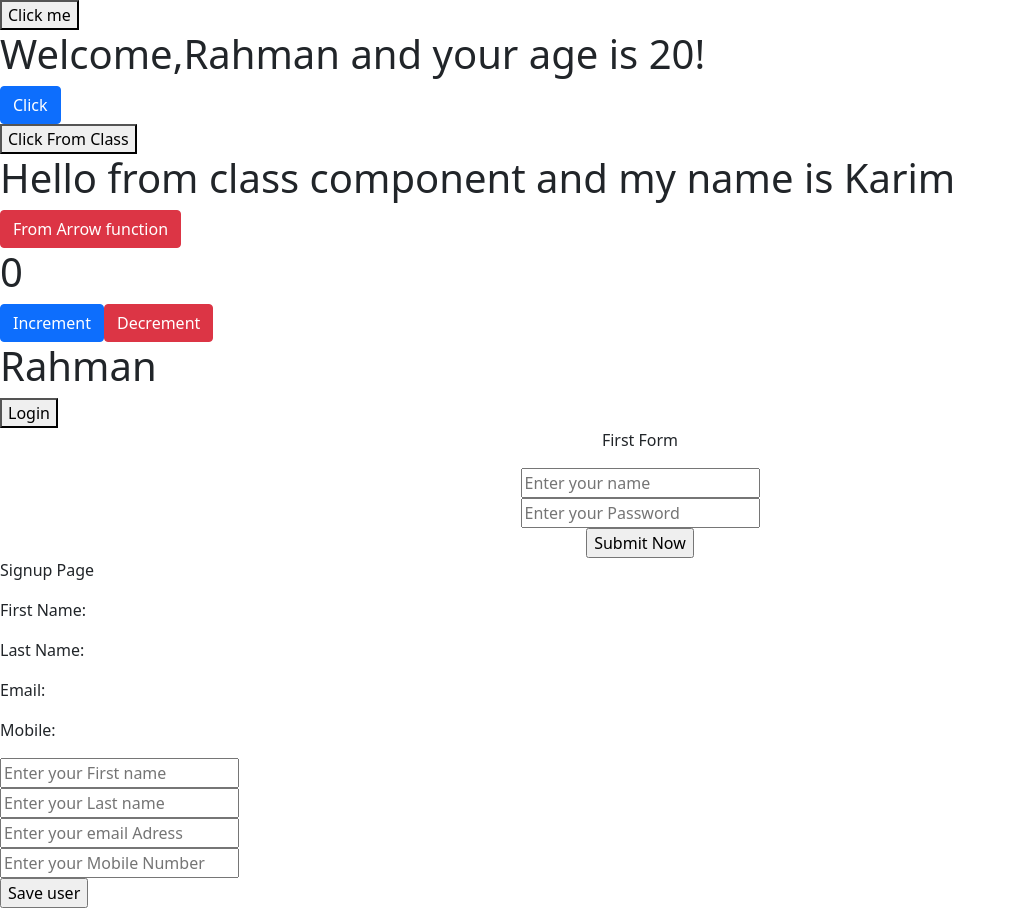
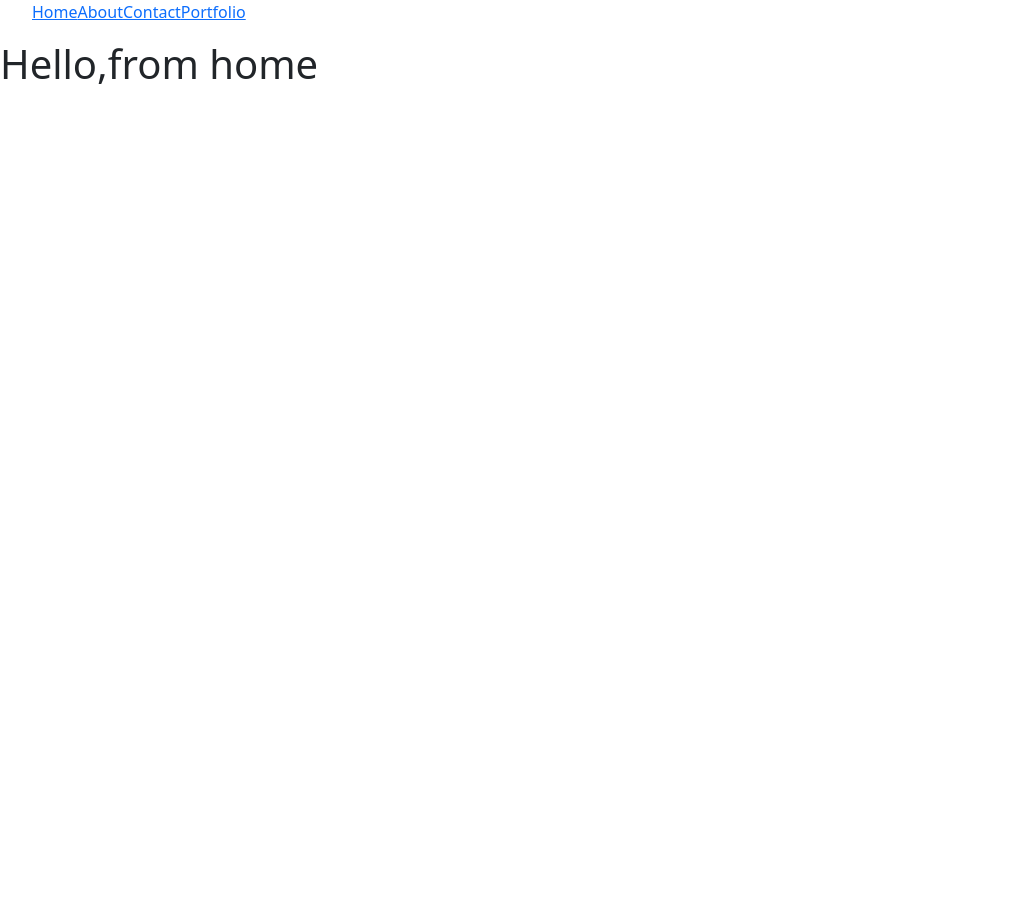
Before and after one commit to Abdur-Rahman123/practrice_React, a React (Create React App) app: page / in a window 1280 px wide. Shown: the whole page, without its empty margins (0-1015 px from the left). After the commit the page ends 800 px from the top, so only its background shows below. Built offline with nearby package versions, Linux system fonts and the light colour scheme.

Commit message:
Add route

```diff
--- a/package.json
+++ b/package.json
@@ -9,6 +9,7 @@
     "bootstrap": "^5.1.3",
     "react": "^17.0.2",
     "react-dom": "^17.0.2",
+    "react-router-dom": "^6.0.2",
     "react-scripts": "4.0.3",
     "web-vitals": "^1.1.2"
   },
--- a/src/App.js
+++ b/src/App.js
@@ -10,18 +10,9 @@ import Form from './Form'
 import SignUp from './SignUp'
 
 function App() {
-  return (
-    <div>
-    <Welcome name="Rahman" age="20"></Welcome>
-    <Class name="Karim"></Class>
-    <Myfunction></Myfunction>
-    <State name="value"></State>
-    <ConditionReturn></ConditionReturn>
-    <Form></Form>
-    <SignUp></SignUp>
-    </div>
-
-  );
+  return(
+    <h1>Hello,from home</h1>
+  )
 }
 
 export default App;
--- a/src/index.js
+++ b/src/index.js
@@ -2,12 +2,33 @@ import React from 'react';
 import ReactDOM from 'react-dom';
 import './index.css';
 import App from './App';
+import About from './pages/About'
+import Contact from './pages/Contact'
+import Portfolio from './pages/Portfolio'
+import { BrowserRouter,Link,Routes,Route } from '../node_modules/react-router-dom';
 import reportWebVitals from './reportWebVitals';
 
+
+
+
 ReactDOM.render(
-  <React.StrictMode>
-    <App />
-  </React.StrictMode>,
+  <BrowserRouter>
+  <div>
+    <ul>
+      <Link to="/">Home</Link>
+      <Link to="/about">About</Link>
+      <Link to="/contact">Contact</Link>
+      <Link to="/portfolio">Portfolio</Link>
+    </ul>
+    <Routes>
+      <Route  path="/" element={<App />} />
+      <Route path="about" element={<About />} />
+      <Route path="contact" element={<Contact />} />
+      <Route path="portfolio" element={<Portfolio />} />
+
+    </Routes>
+    </div>
+  </BrowserRouter>,
   document.getElementById('root')
 );
 
@@ -15,3 +36,4 @@ ReactDOM.render(
 // to log results (for example: reportWebVitals(console.log))
 // or send to an analytics endpoint. Learn more: https://bit.ly/CRA-vitals
 reportWebVitals();
+//ServiceWorker.unregister();
--- /dev/null
+++ b/src/pages/About.js
@@ -0,0 +1,13 @@
+import React, { Component } from 'react';
+
+class About extends Component {
+    render() {
+        return (
+            <div>
+                <h1>About</h1>
+            </div>
+        );
+    }
+}
+
+export default About;
--- /dev/null
+++ b/src/pages/Contact.js
@@ -0,0 +1,13 @@
+import React, { Component } from 'react';
+
+class Contact extends Component {
+    render() {
+        return (
+            <div>
+                <h1>Contact</h1>
+            </div>
+        );
+    }
+}
+
+export default Contact;
--- /dev/null
+++ b/src/pages/Portfolio.js
@@ -0,0 +1,13 @@
+import React, { Component } from 'react';
+
+class Portfolio extends Component {
+    render() {
+        return (
+            <div>
+                <h1>Portfolio</h1>
+            </div>
+        );
+    }
+}
+
+export default Portfolio;
```
Also changed, not shown: 1 other file (tests, documents, lock files or other folders).
